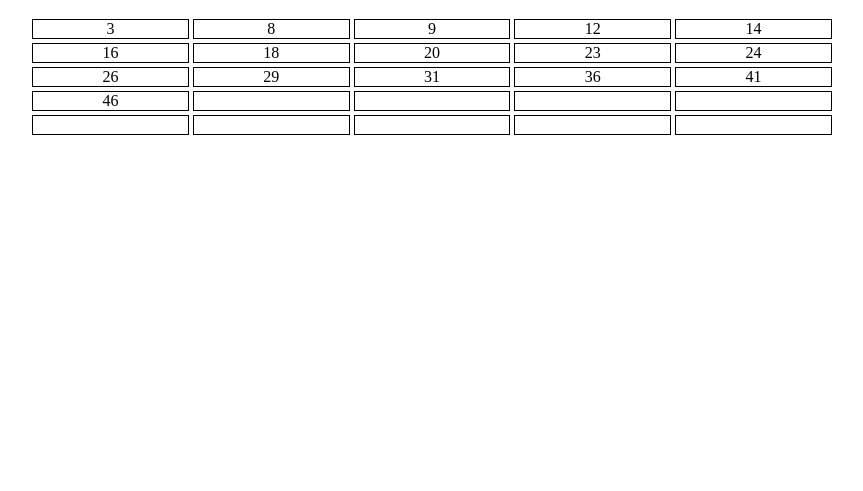
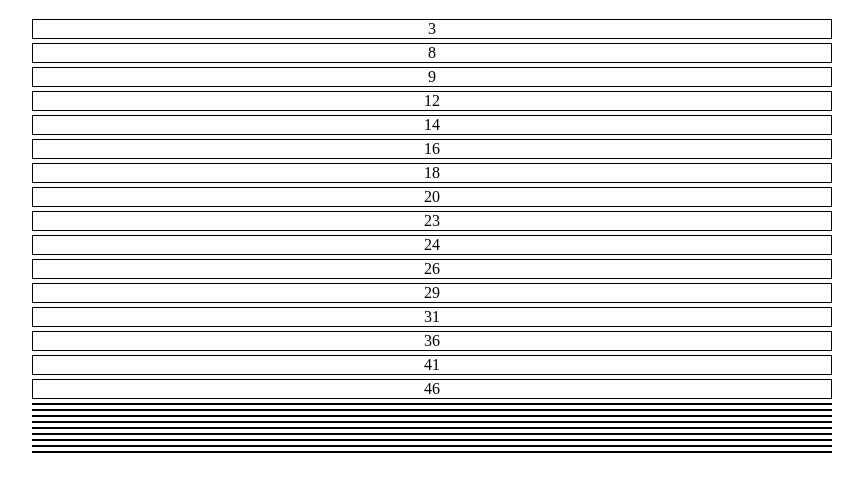
Before and after one commit to zotdv0/number-picker-game, a website built with Vite: page index.html in a window 1280 px wide. Shown: the part 61-552 px from the top of the page, without its empty margins (208-1071 px from the left). Built offline with nearby package versions, Linux system fonts and the light colour scheme.

Commit message:
feat(main): use game view in main script

```diff
--- a/index.html
+++ b/index.html
@@ -9,7 +9,7 @@
 <body>
     <main id="app">
         <h1>Number Picker Game</h1>
-        <section id="board"></section>
+        <div id="game"></div>
     </main>
 <script type="module" src="/src/main.ts"></script>
 </body>
--- a/public/style.css
+++ b/public/style.css
@@ -11,6 +11,8 @@
     display: grid;
     text-align: center;
     gap: 0.25rem;
+    grid-template-columns: repeat(attr(data-cols number), 1fr);
+    grid-template-rows: repeat(attr(data-rows number), 1fr);
 }
 
 .cell {
--- a/src/main.ts
+++ b/src/main.ts
@@ -1,34 +1,10 @@
 import Game from "./game";
+import {GameHTMLView} from "./view.ts";
 
-const boardSide = 5;
-const game = new Game(boardSide * boardSide).fillBoard(false, 5,16);
-
-const createBoard = (boardElement: HTMLElement) => {
-    if (boardElement.childElementCount === 0) {
-        boardElement.classList.add(`board-side-${boardSide}`);
-        boardElement.style.gridTemplateColumns = `repeat(${boardSide}, 1fr)`;
-        boardElement.style.gridTemplateRows = `repeat(${boardSide}, 1fr)`;
-        for (let index = 0; index < game.boardSize; ++index) {
-            const cellElement = document.createElement("div");
-            cellElement.id = "cell_" + index;
-            cellElement.className = "cell";
-            boardElement.appendChild(cellElement);
-        }
-    }
-    updateBoard(boardElement);
-}
-
-const updateBoard = (boardElement: HTMLElement) => {
-    for (const cellElement of boardElement.children) {
-        if (cellElement instanceof HTMLElement) {
-            let index = +cellElement.id.replace('cell_', '');
-            let cell = game.getCell(index);
-            cellElement.innerText = (cell && cell.value) ? `${cell.value}` : '';
-        }
-    }
-}
+const rows = 5, cols = 5;
+const game = new Game(rows, cols).fillBoard(false, 5,16);
 
 document.addEventListener('DOMContentLoaded', () => {
-    const boardElement = <HTMLElement> document.querySelector("#board");
-    createBoard(boardElement);
+    let gameElement = document.getElementById('game');
+    new GameHTMLView(game).render(gameElement);
 });
```
